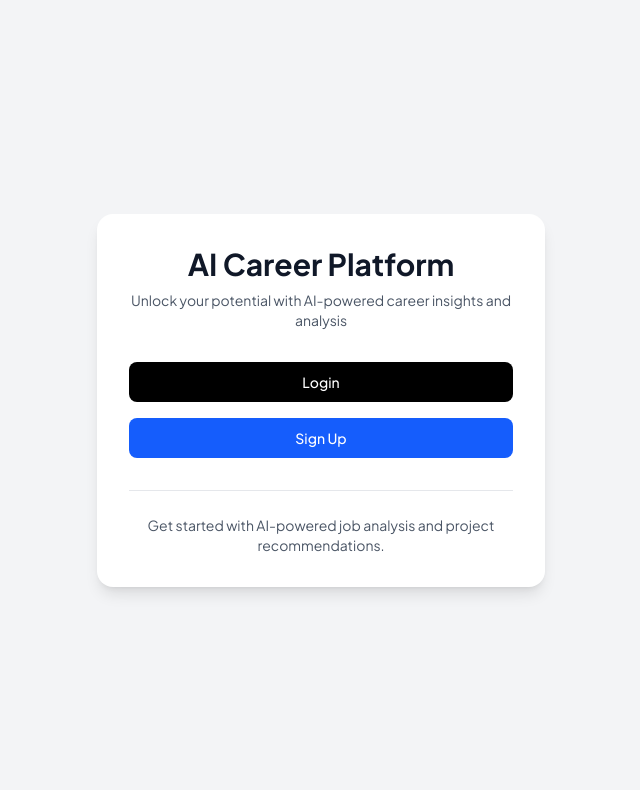
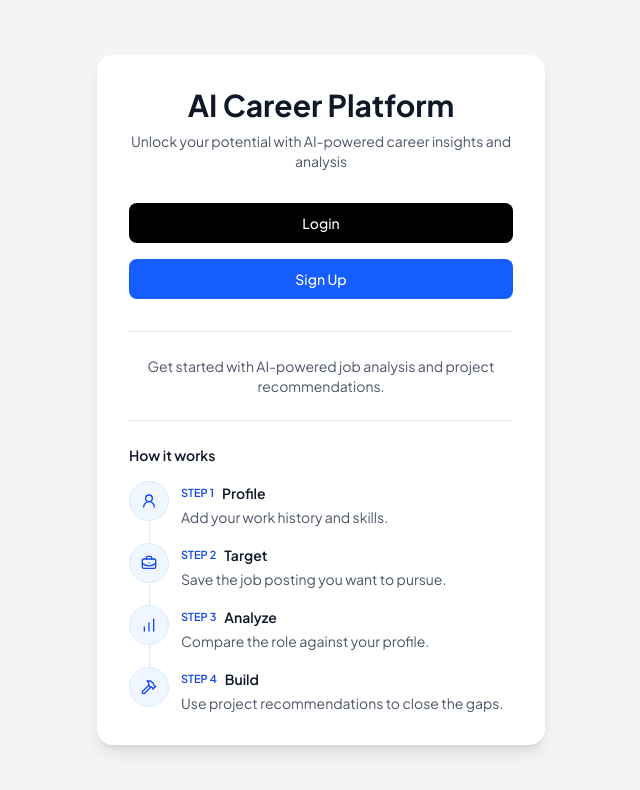
Before and after one commit to afnanaghai4/desperate.io, a Next.js app in the folder frontend/: page / in a window 1280 px wide. Shown: the top 790 px of the page, without its empty margins (319-959 px from the left). Built offline with nearby package versions, Linux system fonts and the light colour scheme; no server answers.

Commit message:
Declutter dashboard page

```diff
--- a/frontend/components/dashboard/dashboard-content.tsx
+++ b/frontend/components/dashboard/dashboard-content.tsx
@@ -3,17 +3,7 @@ import DashboardWidgets from "@/components/dashboard/dashboard-widgets";
 export default function DashboardContent() {
   return (
     <main className="mx-auto flex w-full max-w-7xl flex-1 px-6 py-8 md:py-10">
-      <div className="w-full space-y-6">
-        <div>
-          <h1 className="text-3xl font-bold tracking-tight text-gray-900">
-            Dashboard
-          </h1>
-          <p className="mt-2 text-sm text-gray-600">
-            Choose your next target job, analyze your fit, and turn the gaps
-            into practical project work.
-          </p>
-        </div>
-
+      <div className="w-full">
         <DashboardWidgets />
       </div>
     </main>
--- a/frontend/components/dashboard/dashboard-widgets.tsx
+++ b/frontend/components/dashboard/dashboard-widgets.tsx
@@ -5,10 +5,7 @@ import { useEffect, useState } from "react";
 import {
   ArrowRight,
   ClipboardCheck,
-  FileText,
-  Gauge,
   Sparkles,
-  UserRound,
 } from "lucide-react";
 
 import { getJobs } from "@/lib/job-api";
@@ -60,14 +57,6 @@ function getProfileCompletion(profile: UserProfile | null) {
   const percent = Math.round((completed / total) * 100);
 
   return { completed, total, percent };
-}
-
-function formatDate(value: string) {
-  return new Intl.DateTimeFormat(undefined, {
-    month: "short",
-    day: "numeric",
-    year: "numeric",
-  }).format(new Date(value));
 }
 
 export default function DashboardWidgets() {
@@ -188,27 +177,6 @@ export default function DashboardWidgets() {
         </div>
       </section>
 
-      <section aria-label="Quick actions" className="grid gap-6 md:grid-cols-3">
-        <ActionCard
-          href="/jobs/create"
-          icon={<FileText aria-hidden="true" className="h-5 w-5" />}
-          title="Add a target job"
-          description="Paste a posting or save a job link before running analysis."
-        />
-        <ActionCard
-          href="/jobs"
-          icon={<Gauge aria-hidden="true" className="h-5 w-5" />}
-          title="Review analyses"
-          description="Return to saved jobs and continue from existing fit results."
-        />
-        <ActionCard
-          href="/profile"
-          icon={<UserRound aria-hidden="true" className="h-5 w-5" />}
-          title="Improve your profile"
-          description="Keep your skills and experience current for better matches."
-        />
-      </section>
-
       <section className="grid gap-6 lg:grid-cols-[0.9fr_1.1fr]">
         <ProfileCompletionCard
           completed={profileCompletion.completed}
@@ -223,32 +191,6 @@ export default function DashboardWidgets() {
           error={jobsError}
         />
       </section>
-
-      <section
-        aria-label="Recommended workflow"
-        className="grid gap-4 md:grid-cols-4"
-      >
-        <WorkflowStep
-          step="1"
-          title="Profile"
-          description="Keep your work history and skills ready."
-        />
-        <WorkflowStep
-          step="2"
-          title="Target"
-          description="Save the job posting you want to pursue."
-        />
-        <WorkflowStep
-          step="3"
-          title="Analyze"
-          description="Compare requirements against your profile."
-        />
-        <WorkflowStep
-          step="4"
-          title="Build"
-          description="Use project recommendations as your roadmap."
-        />
-      </section>
     </div>
   );
 }
@@ -259,39 +201,6 @@ function SummaryMetric({ label, value }: { label: string; value: string }) {
       <p className="text-2xl font-bold text-gray-900">{value}</p>
       <p className="mt-1 text-xs font-medium text-gray-500">{label}</p>
     </div>
-  );
-}
-
-function ActionCard({
-  href,
-  icon,
-  title,
-  description,
-}: {
-  href: string;
-  icon: React.ReactNode;
-  title: string;
-  description: string;
-}) {
-  return (
-    <Link
-      href={href}
-      className="group rounded-2xl border border-gray-200 bg-white p-6 shadow-sm transition hover:shadow"
-    >
-      <div className="mb-5 inline-flex h-10 w-10 items-center justify-center rounded-lg bg-blue-50 text-blue-700">
-        {icon}
-      </div>
-      <div className="flex items-start justify-between gap-4">
-        <div>
-          <h3 className="text-lg font-semibold text-gray-900">{title}</h3>
-          <p className="mt-2 text-sm leading-6 text-gray-600">{description}</p>
-        </div>
-        <ArrowRight
-          aria-hidden="true"
-          className="mt-1 h-4 w-4 shrink-0 text-gray-400 transition group-hover:text-gray-700"
-        />
-      </div>
-    </Link>
   );
 }
 
@@ -467,22 +376,10 @@ function RecentJobsCard({
   );
 }
 
-function WorkflowStep({
-  step,
-  title,
-  description,
-}: {
-  step: string;
-  title: string;
-  description: string;
-}) {
-  return (
-    <div className="rounded-xl border border-gray-200 bg-white p-5 shadow-sm">
-      <div className="mb-4 inline-flex h-8 w-8 items-center justify-center rounded-full bg-gray-900 text-sm font-semibold text-white">
-        {step}
-      </div>
-      <h3 className="font-semibold text-gray-900">{title}</h3>
-      <p className="mt-2 text-sm leading-6 text-gray-600">{description}</p>
-    </div>
-  );
+function formatDate(value: string) {
+  return new Intl.DateTimeFormat(undefined, {
+    month: "short",
+    day: "numeric",
+    year: "numeric",
+  }).format(new Date(value));
 }
--- a/frontend/components/homepage/homepage.tsx
+++ b/frontend/components/homepage/homepage.tsx
@@ -2,9 +2,33 @@
 
 import { useRouter } from 'next/navigation';
 import { useEffect, useState } from 'react';
+import { BriefcaseBusiness, ChartNoAxesColumnIncreasing, Hammer, UserRound } from 'lucide-react';
 import { checkAuth } from '@/lib/auth-api';
 import AuthCard from '../ui/auth-card';
 import Button from '../ui/button';
+
+const workflowSteps = [
+  {
+    title: 'Profile',
+    description: 'Add your work history and skills.',
+    icon: UserRound,
+  },
+  {
+    title: 'Target',
+    description: 'Save the job posting you want to pursue.',
+    icon: BriefcaseBusiness,
+  },
+  {
+    title: 'Analyze',
+    description: 'Compare the role against your profile.',
+    icon: ChartNoAxesColumnIncreasing,
+  },
+  {
+    title: 'Build',
+    description: 'Use project recommendations to close the gaps.',
+    icon: Hammer,
+  },
+];
 
 export default function Homepage() {
   const router = useRouter();
@@ -63,6 +87,44 @@ export default function Homepage() {
               Get started with AI-powered job analysis and project recommendations.
             </p>
           </div>
+
+          <section className="mt-6 border-t border-gray-200 pt-6 text-left">
+            <h2 className="text-sm font-semibold text-gray-900">
+              How it works
+            </h2>
+            <ol className="mt-4 space-y-4">
+              {workflowSteps.map((step, index) => {
+                const Icon = step.icon;
+
+                return (
+                  <li key={step.title} className="relative flex gap-3">
+                    {index < workflowSteps.length - 1 && (
+                      <span
+                        aria-hidden="true"
+                        className="absolute left-5 top-10 h-[calc(100%-1rem)] w-px bg-gray-200"
+                      />
+                    )}
+                    <div className="relative flex h-10 w-10 shrink-0 items-center justify-center rounded-full border border-blue-100 bg-blue-50 text-blue-700">
+                      <Icon aria-hidden="true" className="h-4 w-4" />
+                    </div>
+                    <div className="min-w-0 pt-0.5">
+                      <div className="flex items-center gap-2">
+                        <span className="text-[11px] font-semibold uppercase text-blue-700">
+                          Step {index + 1}
+                        </span>
+                        <h3 className="text-sm font-semibold text-gray-900">
+                          {step.title}
+                        </h3>
+                      </div>
+                      <p className="mt-1 text-sm leading-5 text-gray-600">
+                        {step.description}
+                      </p>
+                    </div>
+                  </li>
+                );
+              })}
+            </ol>
+          </section>
         </AuthCard>
       )}
     </>
```
Also changed, not shown: 1 other file (tests, documents, lock files or other folders).
